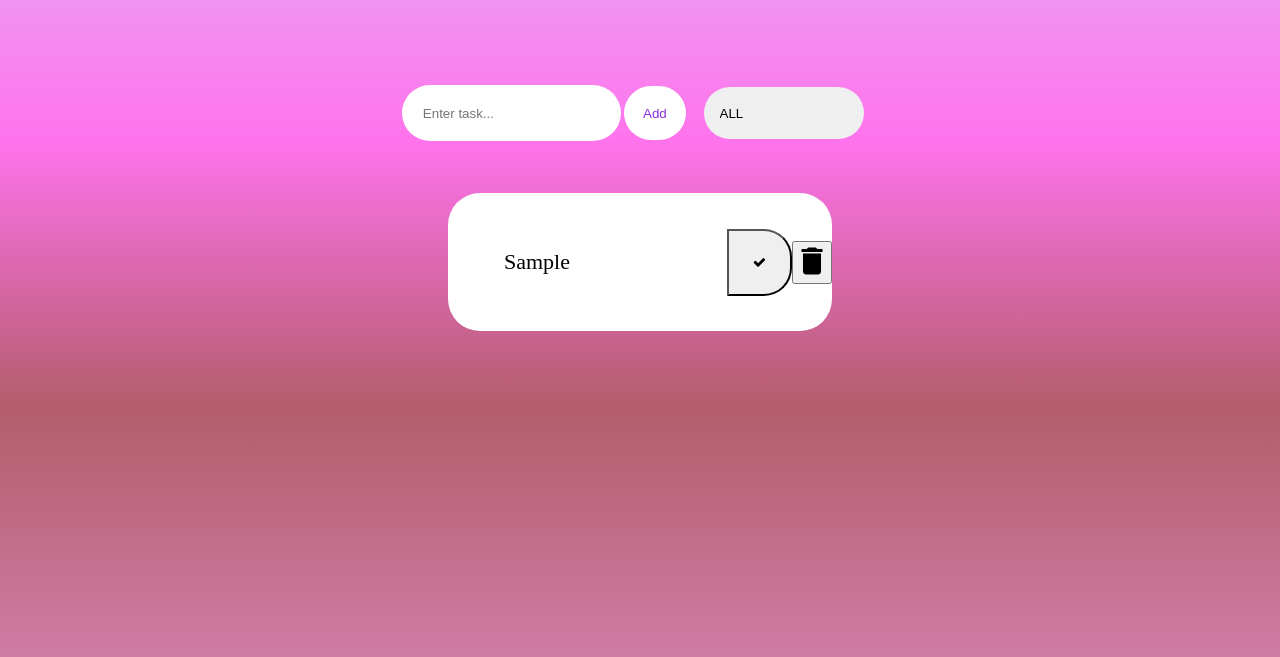
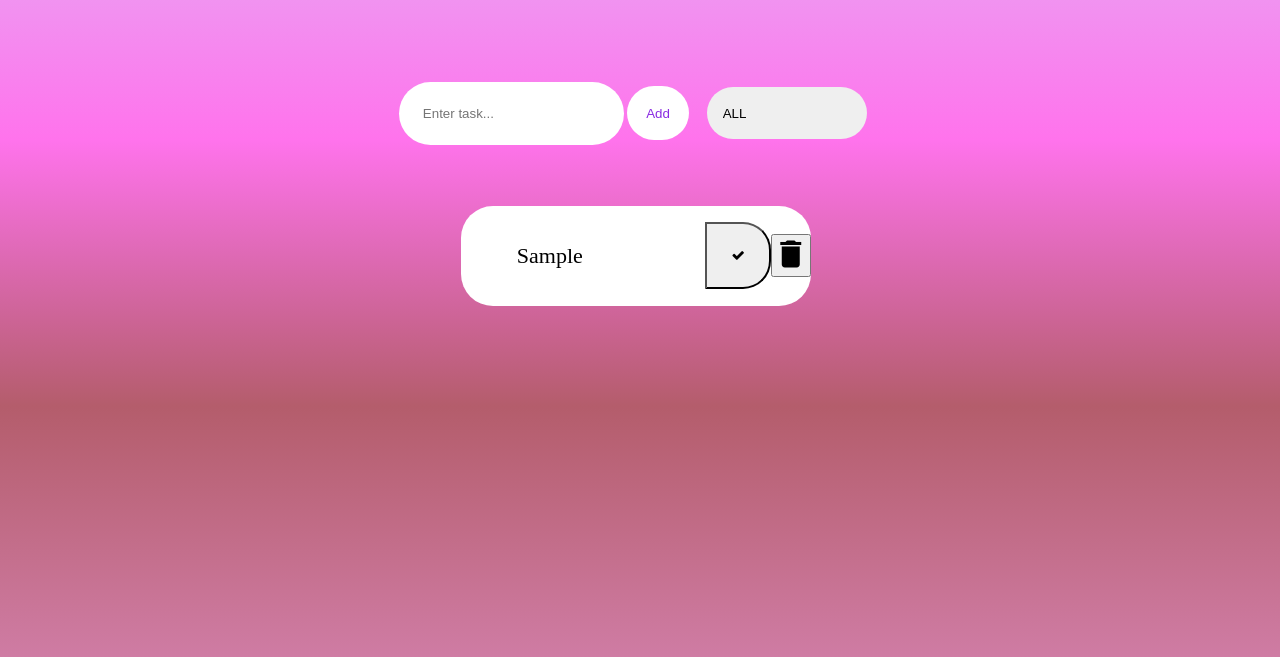
Before and after one commit to kgaugelomokgalaka/TO-DO-LIST2, a website: page public/to-do.html in a window 1280 px wide. Both pictures are taken after typing "Sample" into the empty fields and a click on the button "Add". Shown: the part 127-784 px from the top of the page. Drawn offline with Linux system fonts and the light colour scheme; a web font is replaced by a local one.

Commit message:
padding style change

```diff
--- a/public/todoStyle.css
+++ b/public/todoStyle.css
@@ -30,7 +30,7 @@ header,form{
     border: none;
     background: white;
     border-radius: 2rem;
-    padding: 1.3rem;
+    padding: 1.5rem;
     margin: 0.1rem;
  }
   form button{
@@ -66,6 +66,9 @@ header,form{
     align-items: center;
     transition:0,5s ;
     border-radius: 2rem;
+    margin: 0.8rem;
+    height: 100px;
+    width: 350px;
 
   }
   .todo-button{
```
